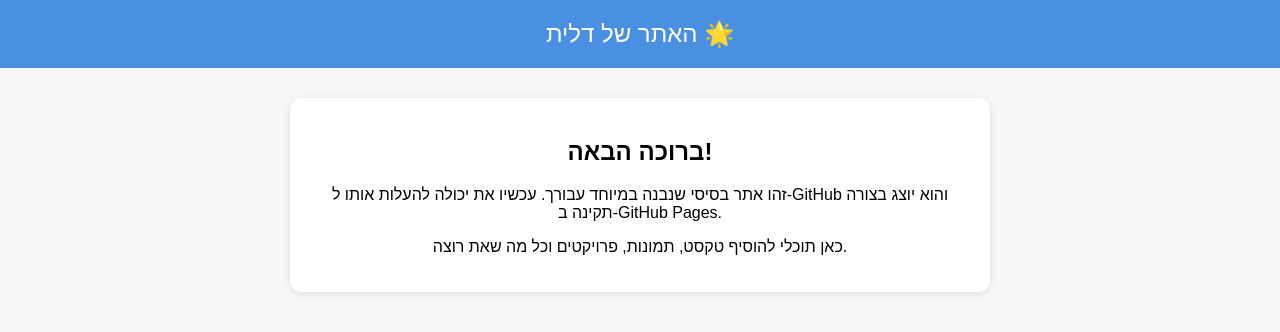
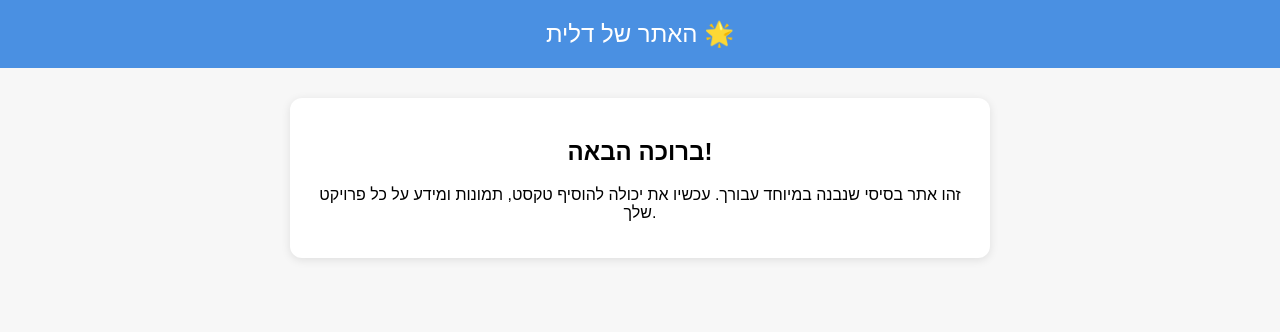
Before and after one commit to Dalitpaz/ProjectWobiWebsite-DalitPaz, a plain HTML site: page index.html in a window 1280 px wide. Drawn offline with Linux system fonts and the light colour scheme.

Commit message:
Update index.html

```diff
--- a/index.html
+++ b/index.html
@@ -41,8 +41,7 @@
     <section>
         <div class="box">
             <h2>ברוכה הבאה!</h2>
-            <p>זהו אתר בסיסי שנבנה במיוחד עבורך. עכשיו את יכולה להעלות אותו ל-GitHub והוא יוצג בצורה תקינה ב-GitHub Pages.</p>
-            <p>כאן תוכלי להוסיף טקסט, תמונות, פרויקטים וכל מה שאת רוצה.</p>
+            <p>זהו אתר בסיסי שנבנה במיוחד עבורך. עכשיו את יכולה להוסיף טקסט, תמונות ומידע על כל פרויקט שלך.</p>
         </div>
     </section>
 </body>
```
